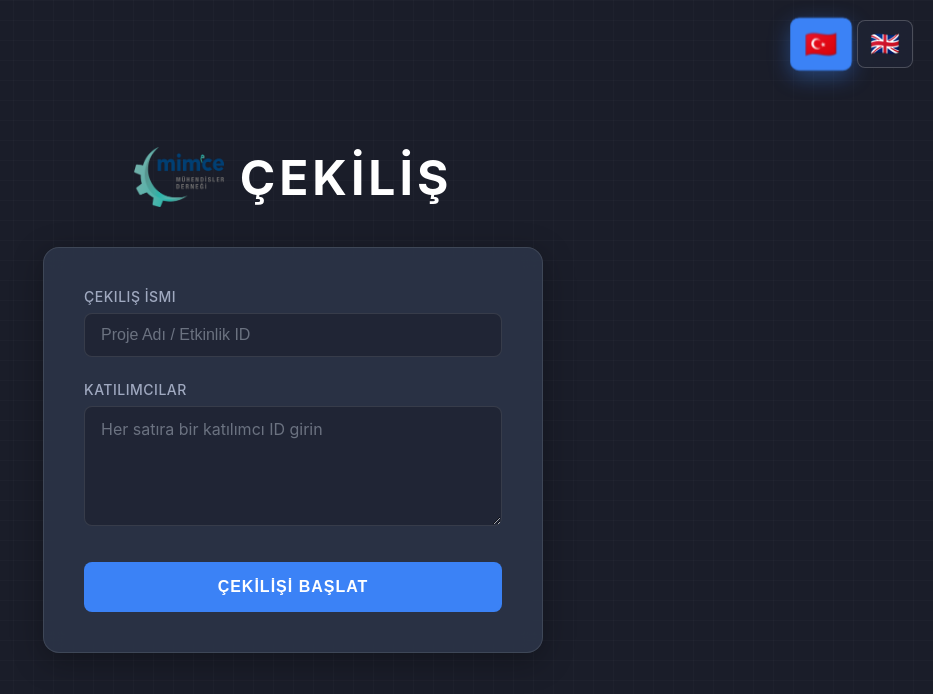
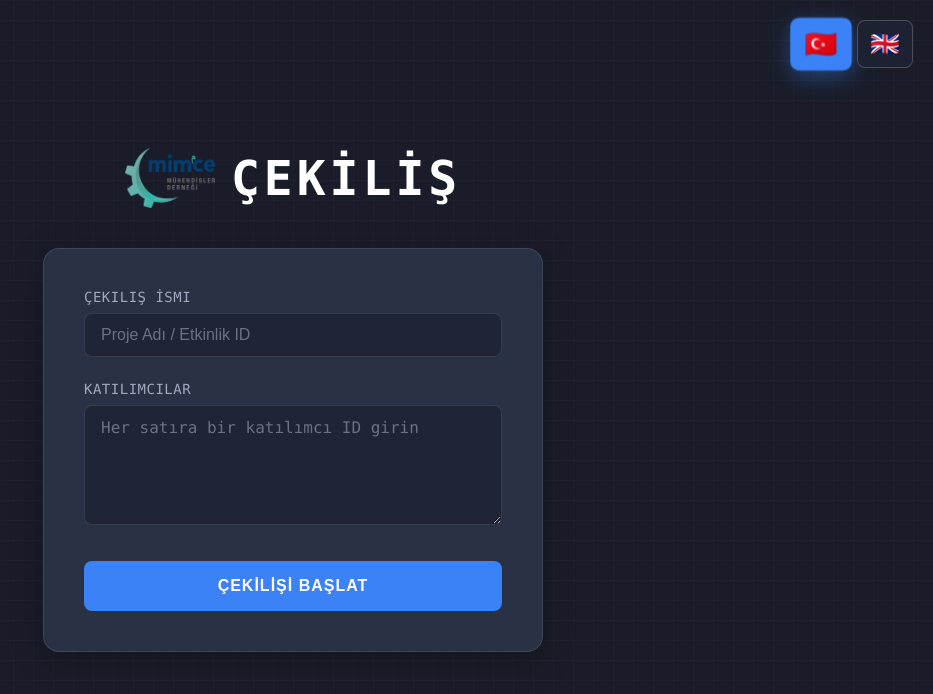
Before and after one commit to mergencdev/mimce-cekilis, a React (Create React App) app: page / in a window 1280 px wide. Shown: the top 694 px of the page, without its empty margins (347-1280 px from the left). Built offline with nearby package versions, Linux system fonts and the light colour scheme.

Commit message:
dev: change all fonts to Consolas monospace

```diff
--- a/src/App.css
+++ b/src/App.css
@@ -9,7 +9,7 @@
   flex-direction: column;
   align-items: center;
   justify-content: center;
-  font-family: -apple-system, BlinkMacSystemFont, 'Segoe UI', 'Roboto', sans-serif;
+  font-family: 'Consolas', 'Monaco', 'Courier New', monospace;
   color: white;
   padding: 20px;
   position: relative;
--- a/src/index.css
+++ b/src/index.css
@@ -4,9 +4,7 @@
 
 body {
   margin: 0;
-  font-family: -apple-system, BlinkMacSystemFont, 'Segoe UI', 'Roboto', 'Oxygen',
-    'Ubuntu', 'Cantarell', 'Fira Sans', 'Droid Sans', 'Helvetica Neue',
-    sans-serif;
+  font-family: 'Consolas', 'Monaco', 'Courier New', monospace;
   -webkit-font-smoothing: antialiased;
   -moz-osx-font-smoothing: grayscale;
   background: #1a1d29;
```
